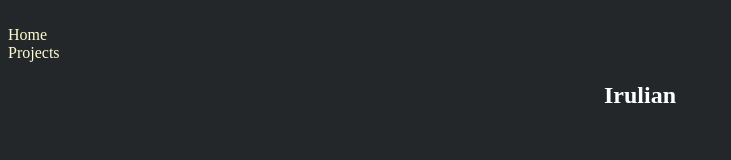
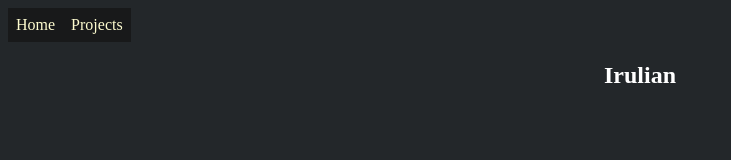
Before and after one commit to Irulian/Introduction-website, a plain HTML site: page index.html in a window 1280 px wide. Shown: the whole page, without its empty margins (0-731 px from the left). Drawn offline with Linux system fonts and the light colour scheme.

Commit message:
Update home.css

```diff
--- a/home.css
+++ b/home.css
@@ -3,7 +3,18 @@ body {
 }
 #nav {
   list-style-type: none;
+  overflow: hidden;
+  margin: 0px;
+  padding: 0px;
+}
+li {
   display: inline;
+  float: left;
+  background-color: #18191A;
+}
+a {
+  display: block;
+  padding: 8px;
 }
 #home-nav {
   color: #FFFDD0;
@@ -17,9 +28,6 @@ body {
 #home-nav:hover {
   cursor: pointer;
   color: #a69f9f;
-}
-#home-nav.active {
-  color:green;
 }
 #project-nav {
   color: #FFFDD0;
@@ -39,3 +47,6 @@ body {
   text-align: center;
   position: relative;
 }
+.active {
+  color: green;
+}
```
